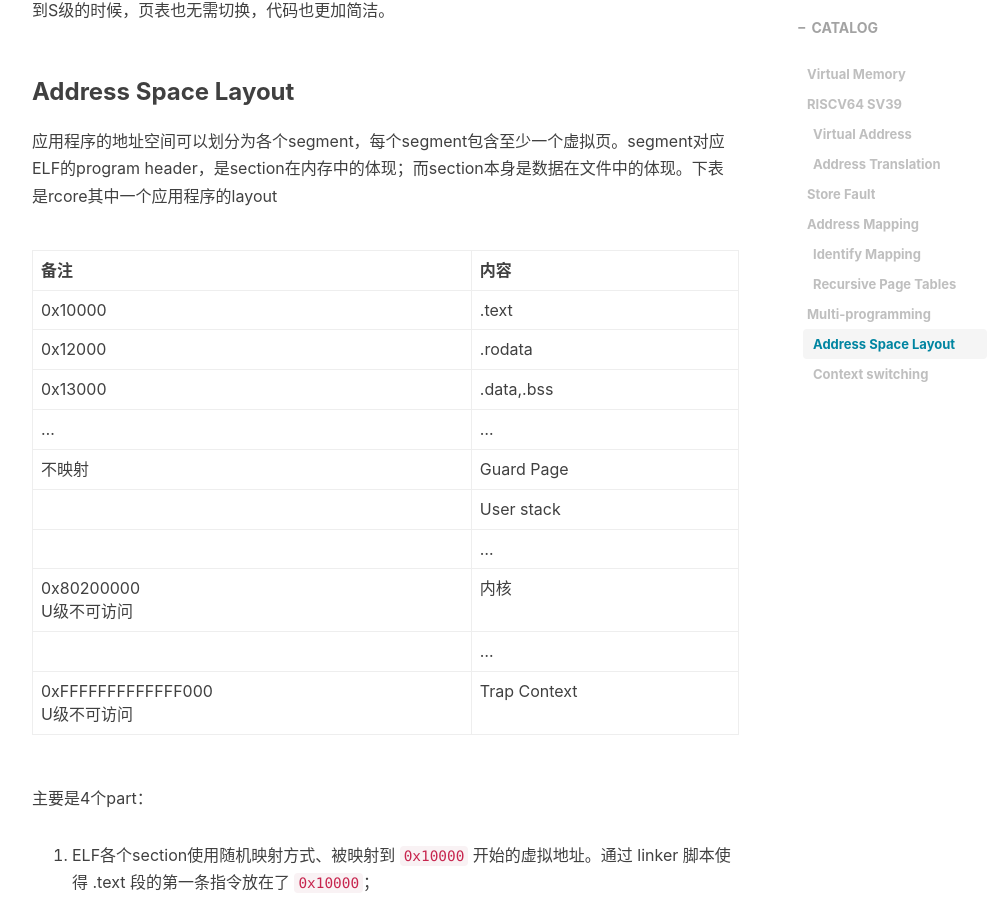
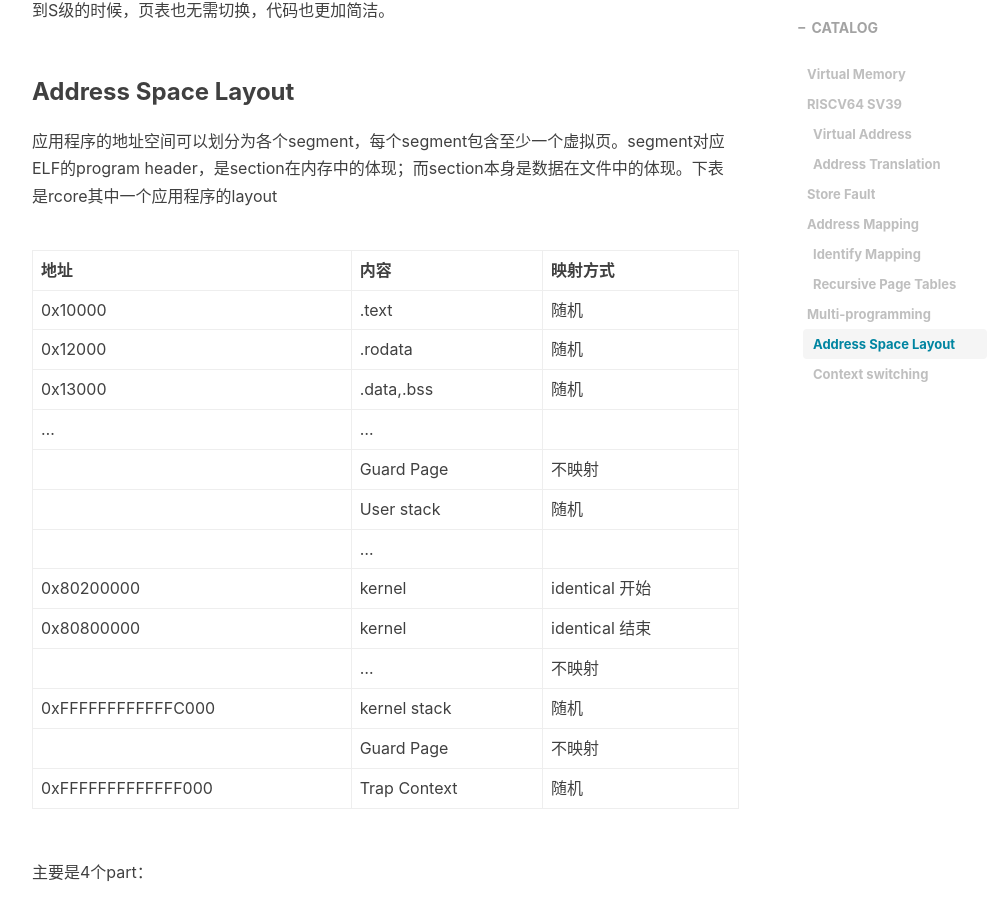
Before and after one commit to kayoch1n/kayoch1n.github.io, a Jekyll site: the page built from _posts/2023-09-29-riscv64-virt-mem.markdown, in a window 1280 px wide and 900 px high, scrolled down 7023 px. Shown: the whole window, without its empty margins (233-1220 px from the left). Built offline with Jekyll 4.4.1, drawn with Linux system fonts in a browser that asks for light colours; nearby versions of some CDN libraries; a script that is not in the unit is left out; comment, search, counter and statistics services are not loaded.

Commit message:
更新 _posts/2023-09-29-riscv64-virt-mem.markdown

```diff
--- a/_posts/2023-09-29-riscv64-virt-mem.markdown
+++ b/_posts/2023-09-29-riscv64-virt-mem.markdown
@@ -211,18 +211,21 @@ Recursive Page Table 会在页表中设置一个特殊的index，比如511，并
 
 应用程序的地址空间可以划分为各个segment，每个segment包含至少一个虚拟页。segment对应ELF的program header，是section在内存中的体现；而section本身是数据在文件中的体现。下表是rcore其中一个应用程序的layout
 
-|备注|内容|
-|-|-|
-|0x10000|.text|
-|0x12000|.rodata|
-|0x13000|.data,.bss|
+|地址|内容|映射方式|
+|-|-|-|
+|0x10000|.text|随机
+|0x12000|.rodata|随机
+|0x13000|.data,.bss|随机
 |...|...|
-|不映射|Guard Page|
-||User stack|
+||Guard Page|不映射
+||User stack|随机
 ||...|
-|0x80200000<br/>U级不可访问|内核|
-||...|
-|0xFFFFFFFFFFFFF000<br/>U级不可访问|Trap Context|
+|0x80200000|kernel|identical 开始
+|0x80800000|kernel|identical 结束|
+||...|不映射|
+|0xFFFFFFFFFFFFC000|kernel stack|随机
+||Guard Page|不映射|
+|0xFFFFFFFFFFFFF000|Trap Context|随机
 
 主要是4个part：
 
```
